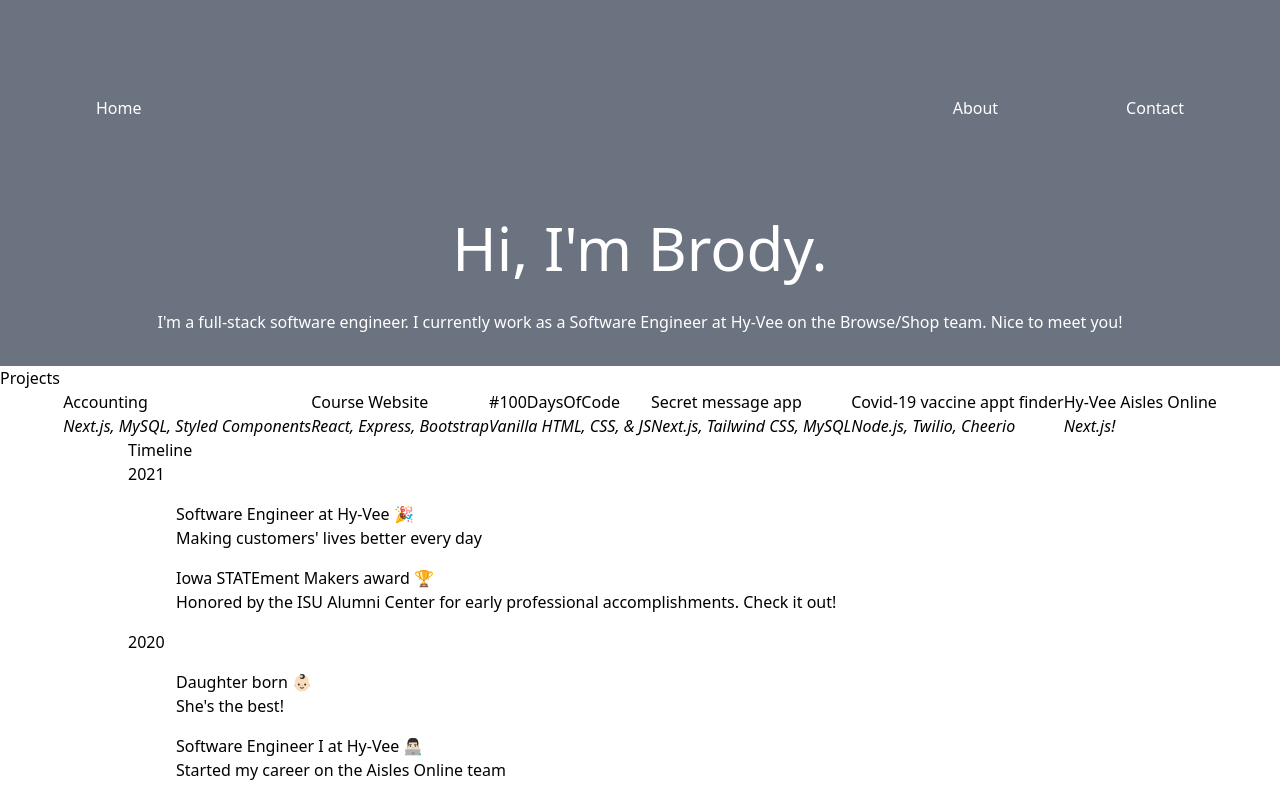
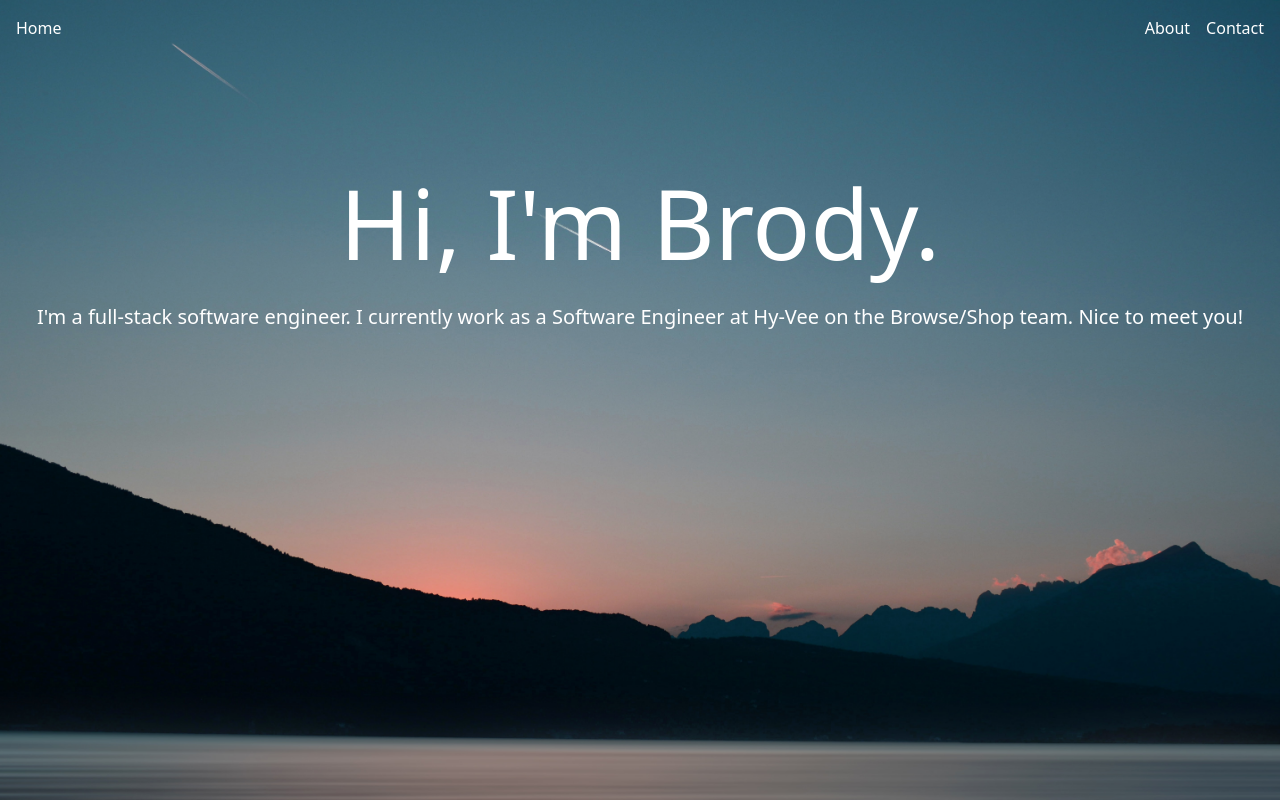
Before and after one commit to brodyd795/personal-site, a Next.js app: page / in a window 1280 px wide. Shown: the top 800 px of the page. Built offline with nearby package versions, Linux system fonts and the light colour scheme.

Commit message:
Get header in a better spot

```diff
--- a/components/header.tsx
+++ b/components/header.tsx
@@ -1,6 +1,6 @@
 import React, {FC} from 'react';
-
 import Link from 'next/link';
+import Image from 'next/image';
 
 interface IHeaderProps {
 	headerText: string;
@@ -8,15 +8,18 @@ interface IHeaderProps {
 }
 
 const linkStyles: string =
-	'p-16 transition duration-500 ease-in-out hover:border-gray-700 border-transparent border-b-2 hover:border-current';
+	'p-2 transition duration-500 ease-in-out hover:border-gray-700 border-transparent border-b-2 hover:border-current';
 
 export const Header: FC<IHeaderProps> = ({
 	headerText,
 	subHeaderText
 }: IHeaderProps) => (
-	<header className='w-full text-white flex justify-center bg-gray-500'>
-		<div className='w-full'>
-			<nav className='p-8 flex justify-end'>
+	<header className='h-screen w-full text-white flex justify-center'>
+		<div className='h-100 w-100 overflow-hidden z-0'>
+			<Image src='/background.jpg' priority layout='fill' />
+		</div>
+		<div className='h-100 w-full flex flex-col z-10'>
+			<nav className='p-2 flex justify-end'>
 				<Link href='/'>
 					{/* eslint-disable-next-line jsx-a11y/anchor-is-valid */}
 					<a className={`${linkStyles} mr-auto`}>Home</a>
@@ -30,9 +33,9 @@ export const Header: FC<IHeaderProps> = ({
 					<a className={linkStyles}>Contact</a>
 				</Link>
 			</nav>
-			<div>
-				<h1 className='text-center text-6xl'>{headerText}</h1>
-				<span className='text-center block m-8'>{subHeaderText}</span>
+			<div className='flex-1 flex flex-col justify-center mb-80'>
+				<h1 className='text-center text-8xl'>{headerText}</h1>
+				<span className='text-center block m-8 text-xl'>{subHeaderText}</span>
 			</div>
 		</div>
 	</header>
```
Also changed, not shown: public/background.jpg (added).
